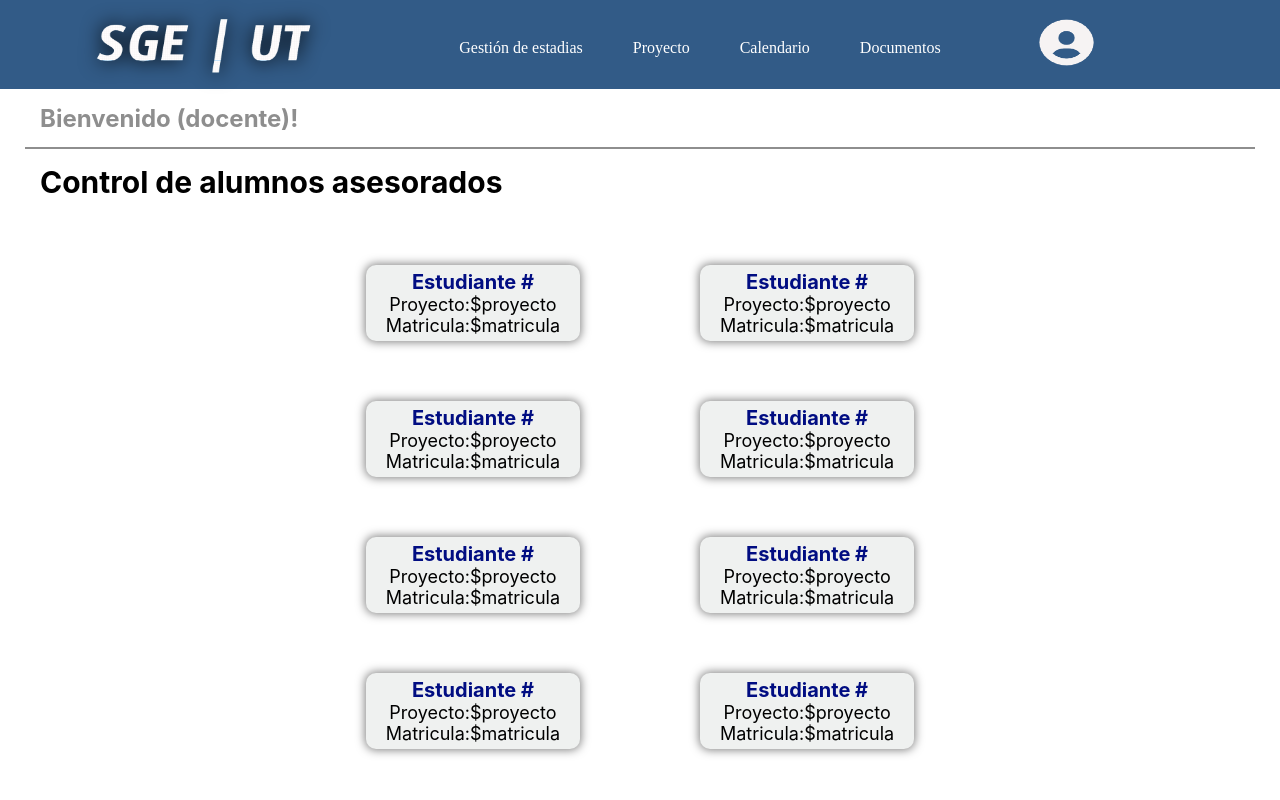
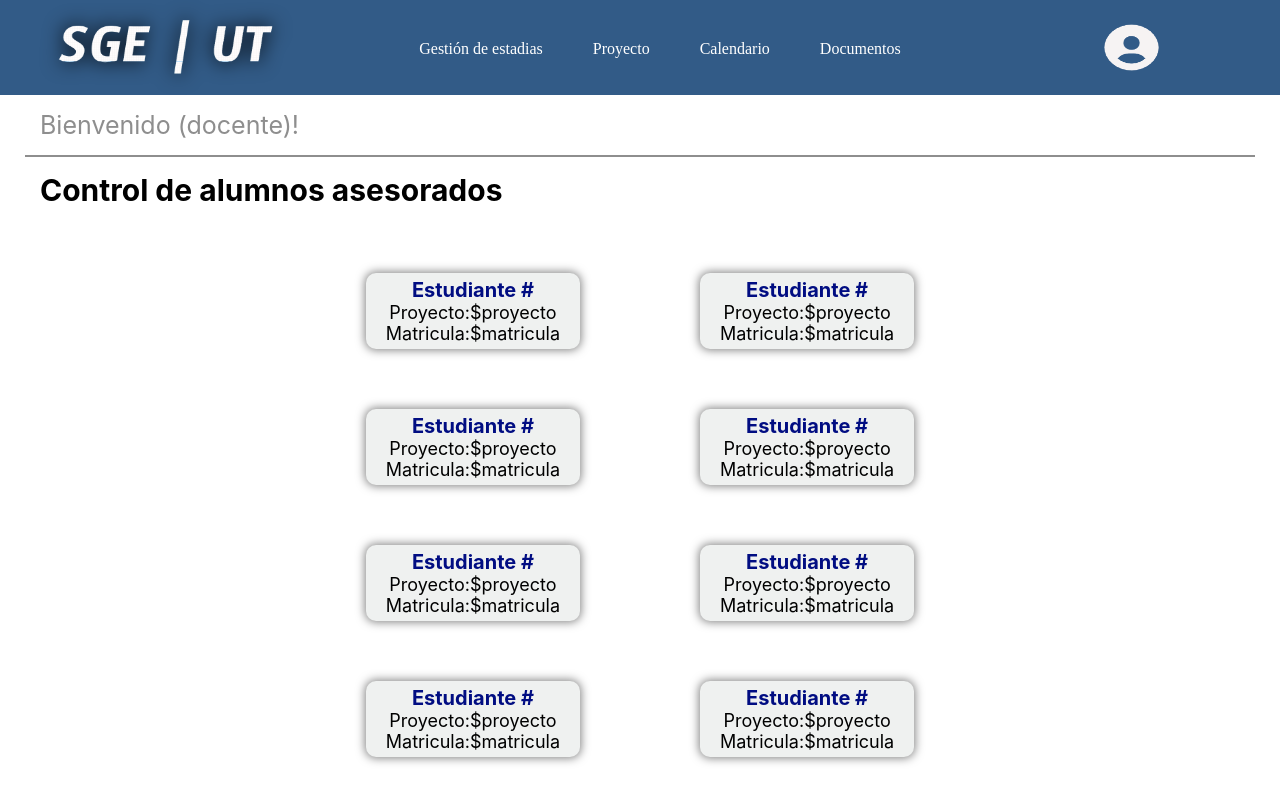
Before and after one commit to Karen-Hoil/sge_equipo, a React (Create React App) app: page / in a window 1280 px wide. Built offline with nearby package versions, Linux system fonts and the light colour scheme.

Commit message:
mejoras en navbar y ligeros cambios en modulo-4

```diff
--- a/src/page/modulo4.css
+++ b/src/page/modulo4.css
@@ -10,21 +10,18 @@
     align-items: center;
     justify-content: space-between;
     flex-wrap: wrap;
+    padding-top: 10px;
     padding-bottom: 10px;
 }
 
 .flex-item {
     margin: auto;
+    padding: 0 10px;
     min-width: 200px;
 }
 
-.flex-item svg {
-    display: block; /* Para corregir problemas de alineación del SVG */
-    margin: auto; /* Ajuste para centrar horizontalmente */
-}
-
 .logo img {
-    margin: 15px 0 0 50px;
+    margin: auto;
     width: 220px;
     height: 60px;
     filter: drop-shadow(
@@ -36,12 +33,13 @@
     display: flex;
     flex-wrap: wrap;
     color: white;
-    overflow-x: auto;
+    margin: auto;
 }
 
 .div__ul-li {
     list-style-type: none;
-    padding: 15px 0 0 50px;
+    margin: auto;
+    padding: 0 25px;
 }
 
 .ul__li-a {
@@ -50,6 +48,9 @@
 }
 
 .user-img img {
+    display: block;
+    margin: auto;
+    margin-bottom: 10px;
     padding-top: 10px;
     width: 65px;
     height: 65px;
@@ -58,14 +59,11 @@
 /*! Acaba navbar*/
 
 .saludo {
-    height: 60px;
     margin: 0 25px 0 25px;
     border-bottom: 2px solid #8E8E8E;
-}
-
-.saludo h2 {
     color: #8E8E8E;
     padding: 15px;
+    font-size: 25px;
 }
 
 .titulo {
--- a/src/page/modulo4.js
+++ b/src/page/modulo4.js
@@ -35,7 +35,7 @@ function Modulo4() {
         </nav>
       </header>
       <div class="saludo">
-        <h2>Bienvenido (docente)!</h2>
+      Bienvenido (docente)!
       </div>
       <div class="titulo">
         <h1>Control de alumnos asesorados</h1>
```
